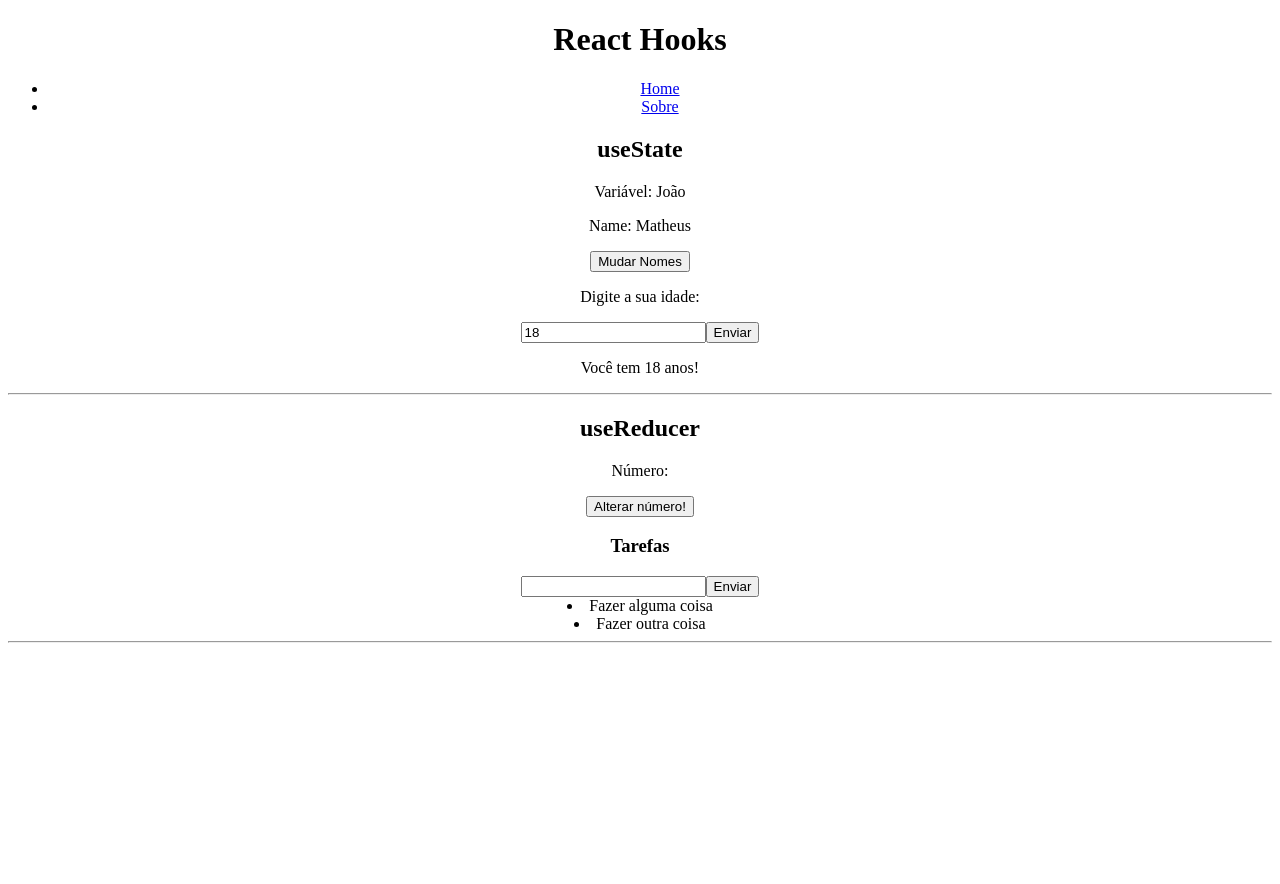
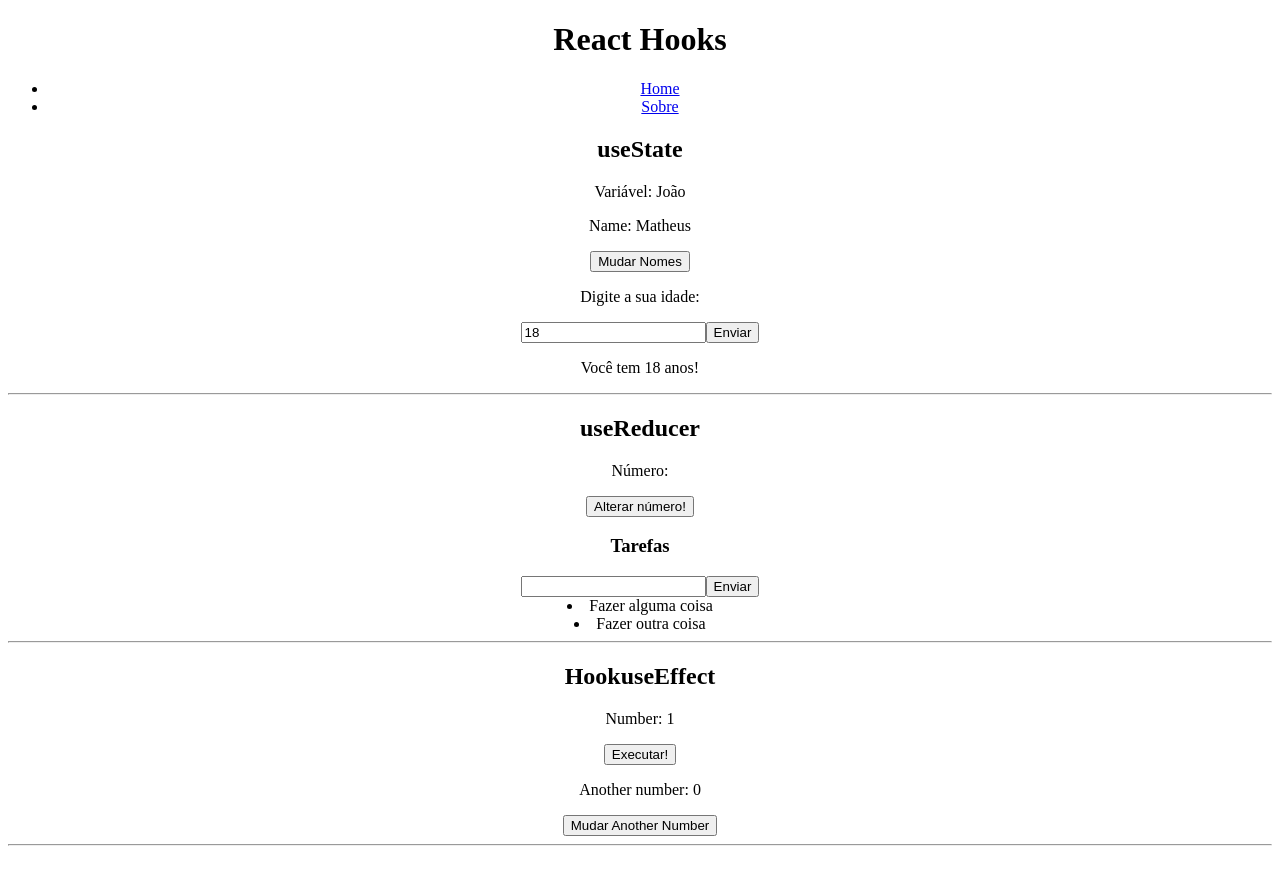
Before and after one commit to wagner30023/react_hooks, a React (Create React App) app: page / in a window 1280 px wide. Shown: the top 884 px of the page. Built offline with nearby package versions, Linux system fonts and the light colour scheme.

Commit message:
use eFFect

```diff
--- /dev/null
+++ b/src/components/HookuseEffect.js
@@ -0,0 +1,56 @@
+import { useEffect, useState } from "react"
+
+    const HookuseEffect = () => {
+        // 1 - useEffect, sem depêndencias
+        useEffect(() => {
+            console.log("Estou sendo executado!");
+        });
+
+        const [number,setNumber] = useState(1);
+
+    const changeSomeThing = () => {
+        return setNumber(number + 1);
+    };
+
+    // array de depêndencias vazio
+
+    useEffect(() => {
+        console.log("serei exeuctado apenas uma vez.");
+    },[]);
+
+    // 3 - item de array de deps.
+    const [anotherNumber,setAnotherNumber] = useState(0);
+
+    useEffect(() => {
+        if(anotherNumber > 0){
+            console.log("Sou executado apenas quando o anotherNumber muda!");
+        }
+    },[anotherNumber]);
+
+    // 4 - cleanup do useEffect
+
+    useEffect(() => {
+        // const timer = setTimeout(() => {
+        //     console.log("Hello world");
+
+        //     setAnotherNumber(anotherNumber + 1);
+        // },2000);
+
+        // return () => clearTimeout(timer);
+    },[anotherNumber]);
+
+    return (
+        <div>
+            <h2> HookuseEffect </h2>
+            <p> Number: {number} </p>
+            <button onClick={changeSomeThing}> Executar! </button>
+            <p> Another number: {anotherNumber}</p>
+            <button onClick={() => setAnotherNumber(anotherNumber + 1)}>
+                Mudar Another Number
+            </button>
+            <hr />
+        </div>
+  )
+}
+
+export default HookuseEffect
--- a/src/pages/Home.js
+++ b/src/pages/Home.js
@@ -1,11 +1,13 @@
 import React from 'react'
 import HookUseState from '../components/HookUseState'
 import HookUseReducer from '../components/HookUseReducer'
+import HookuseEffect from '../components/HookuseEffect'
 const Home = () => {
   return (
     <div>
       <HookUseState />
       <HookUseReducer />
+      <HookuseEffect />
     </div>
   )
 }
```
